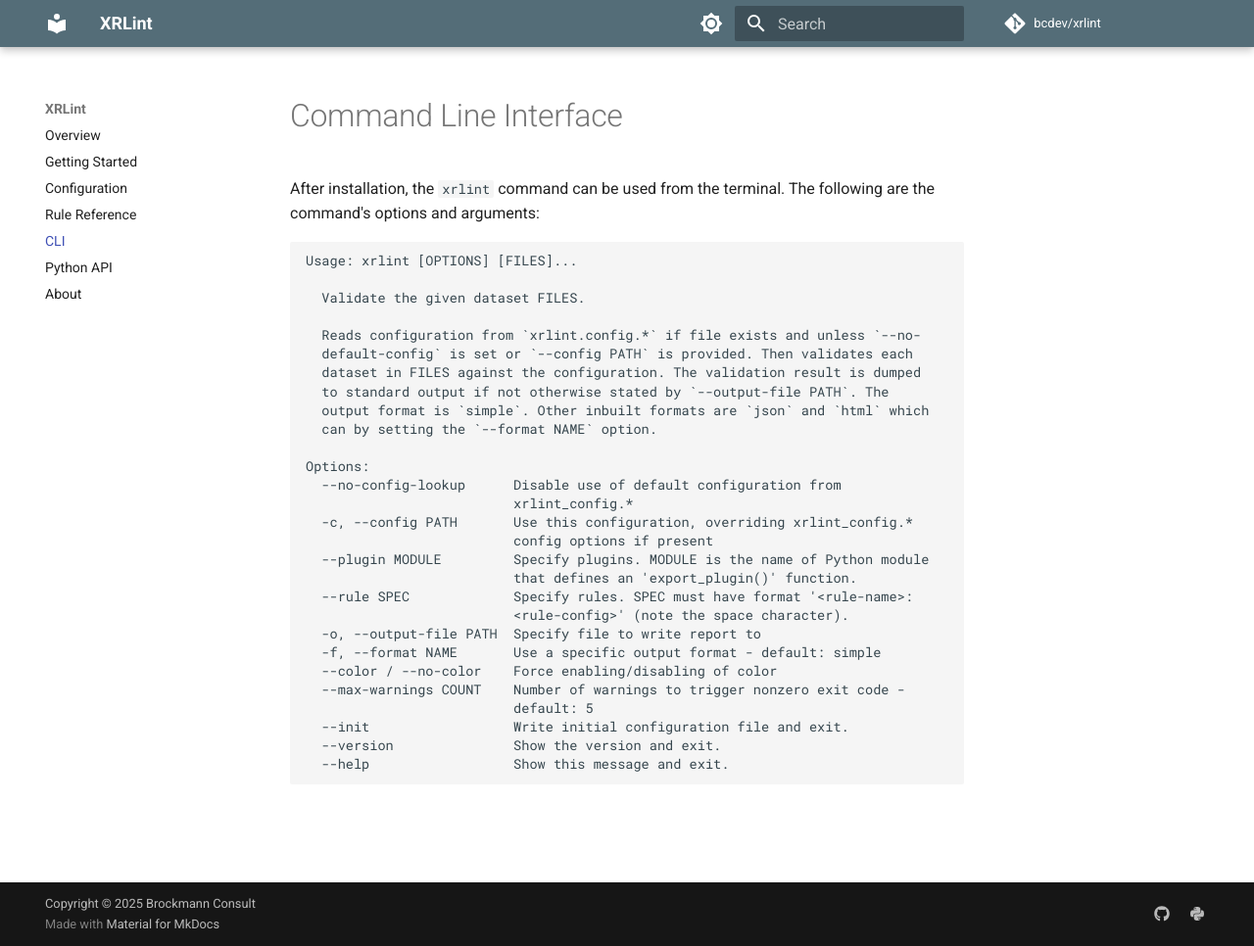
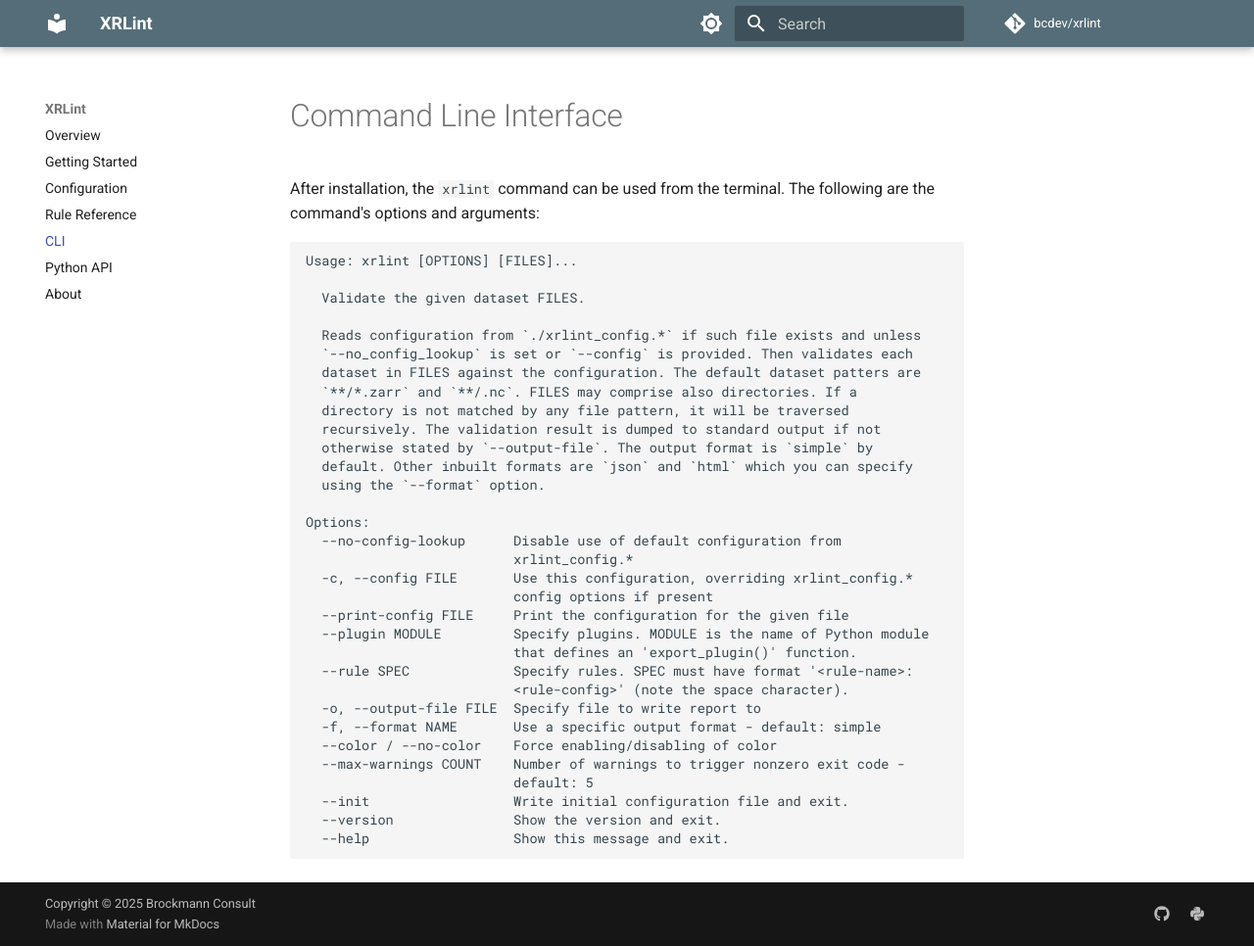
Before and after one commit to bcdev/xrlint, an MkDocs documentation site: the page built from docs/cli.md, in a window 1280 px wide and 966 px high. Shown: the whole window at 98% size. Built offline with MkDocs 1.6.1 and Material for MkDocs 9.7.7, drawn with Linux system fonts in a browser that asks for light colours; comment, search, counter and statistics services are not loaded.

Commit message:
fixed CLI doc

````diff
--- a/docs/cli.md
+++ b/docs/cli.md
@@ -8,23 +8,27 @@
 
   Validate the given dataset FILES.
 
-  Reads configuration from `xrlint.config.*` if file exists and unless `--no-
-  default-config` is set or `--config PATH` is provided. Then validates each
-  dataset in FILES against the configuration. The validation result is dumped
-  to standard output if not otherwise stated by `--output-file PATH`. The
-  output format is `simple`. Other inbuilt formats are `json` and `html` which
-  can by setting the `--format NAME` option.
+  Reads configuration from `./xrlint_config.*` if such file exists and unless
+  `--no_config_lookup` is set or `--config` is provided. Then validates each
+  dataset in FILES against the configuration. The default dataset patters are
+  `**/*.zarr` and `**/.nc`. FILES may comprise also directories. If a
+  directory is not matched by any file pattern, it will be traversed
+  recursively. The validation result is dumped to standard output if not
+  otherwise stated by `--output-file`. The output format is `simple` by
+  default. Other inbuilt formats are `json` and `html` which you can specify
+  using the `--format` option.
 
 Options:
   --no-config-lookup      Disable use of default configuration from
                           xrlint_config.*
-  -c, --config PATH       Use this configuration, overriding xrlint_config.*
+  -c, --config FILE       Use this configuration, overriding xrlint_config.*
                           config options if present
+  --print-config FILE     Print the configuration for the given file
   --plugin MODULE         Specify plugins. MODULE is the name of Python module
                           that defines an 'export_plugin()' function.
   --rule SPEC             Specify rules. SPEC must have format '<rule-name>:
                           <rule-config>' (note the space character).
-  -o, --output-file PATH  Specify file to write report to
+  -o, --output-file FILE  Specify file to write report to
   -f, --format NAME       Use a specific output format - default: simple
   --color / --no-color    Force enabling/disabling of color
   --max-warnings COUNT    Number of warnings to trigger nonzero exit code -
@@ -32,4 +36,5 @@
   --init                  Write initial configuration file and exit.
   --version               Show the version and exit.
   --help                  Show this message and exit.
+
 ```
````
Also changed, not shown: 1 other file.
